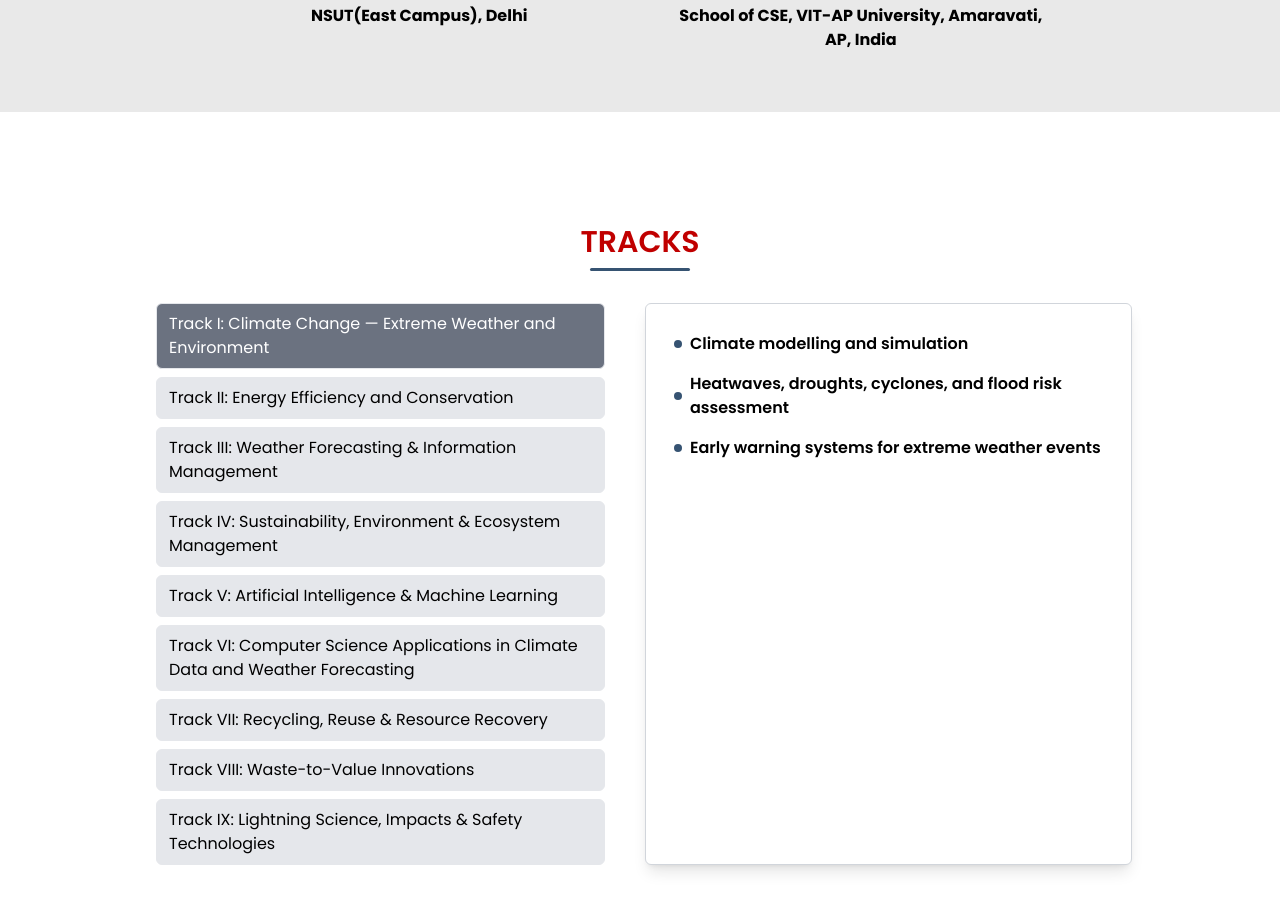
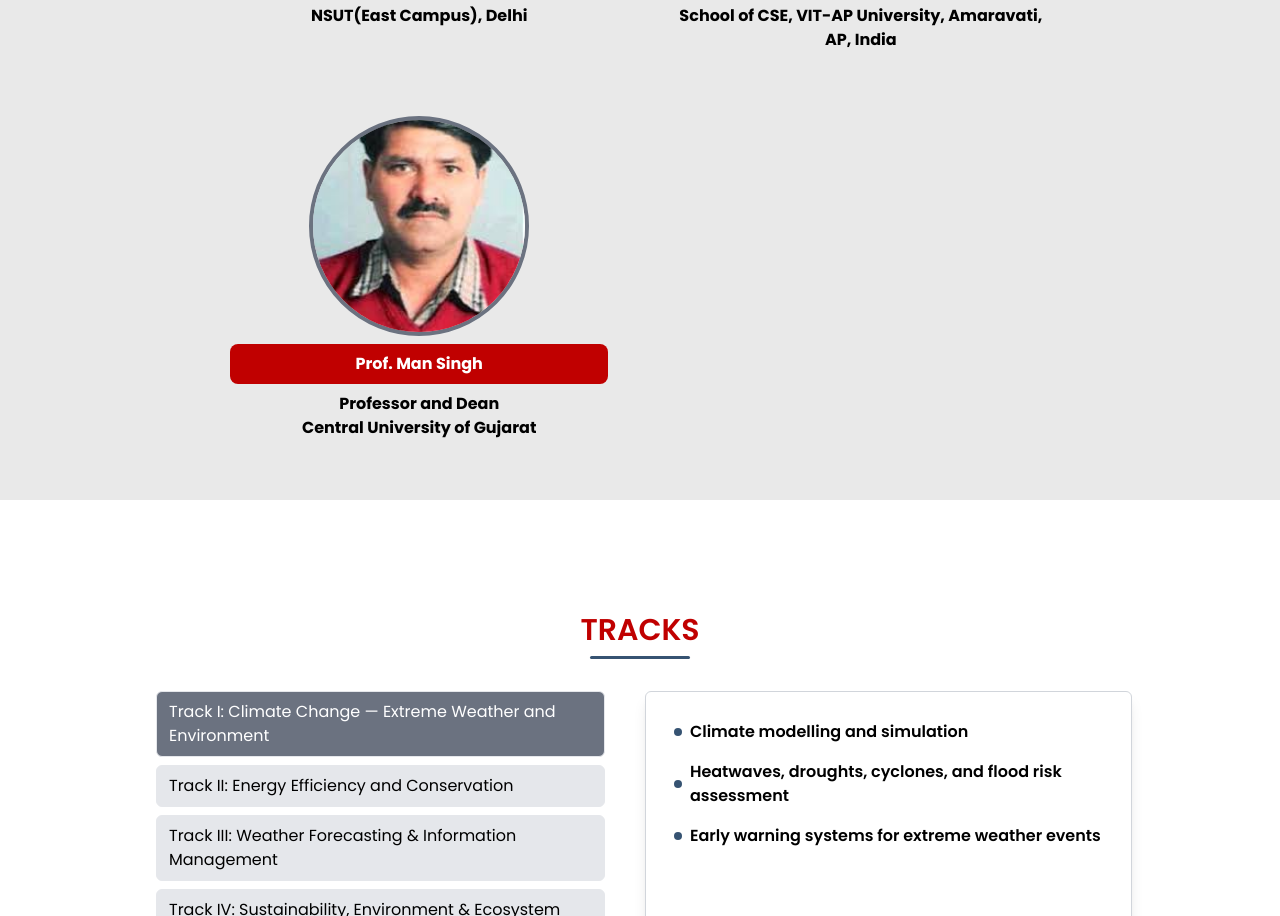
Before and after one commit to ncrtces-team/ncrtces-2026, a React (Vite) app: page / in a window 1280 px wide. Shown: the part 2686-3602 px from the top of the page. Built offline with nearby package versions, Linux system fonts and the light colour scheme.

Commit message:
Add Prof. Man Singh to keynote speakers list

```diff
--- a/pages/Keynote.jsx
+++ b/pages/Keynote.jsx
@@ -23,6 +23,12 @@
       name: "Dr.Sachi Nandan Mohanty",
       title: "Professor",
       subtitle: "School of CSE, VIT-AP University, Amaravati, AP, India",
+    },
+    {
+      img: "/manSingh.jpeg",
+      name: "Prof. Man Singh",
+      title: "Professor and Dean",
+      subtitle: "Central University of Gujarat",
     },
   ];
 
```
